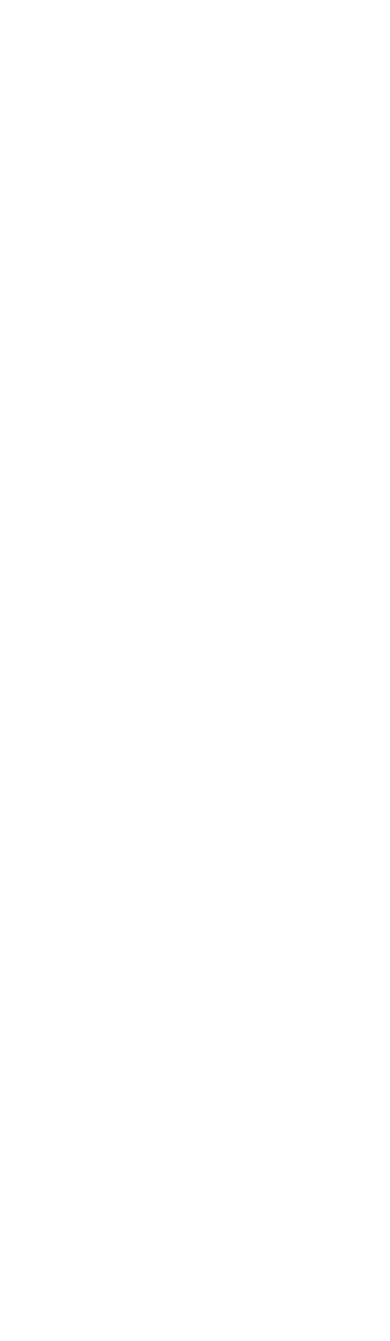
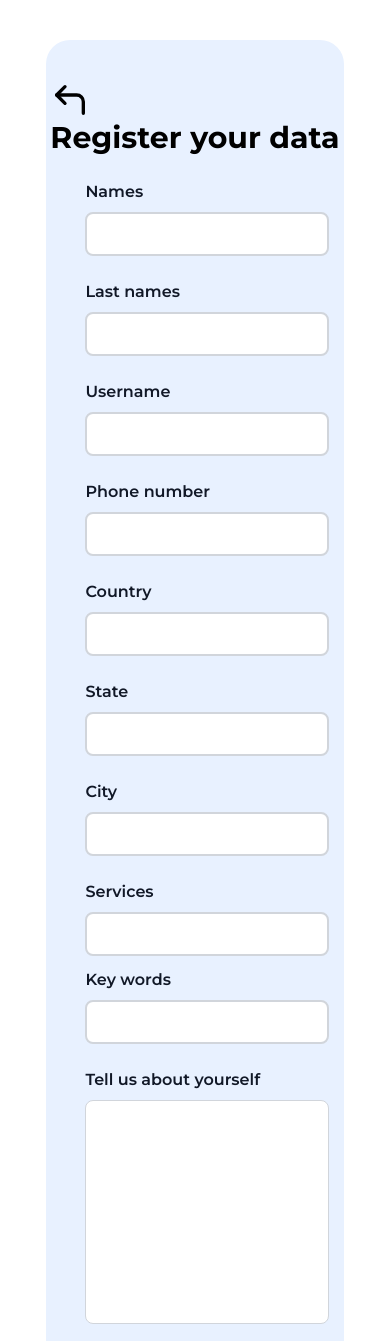
Before and after one commit to Hector-F-Romer0/NexusNet, a React (Vite) app: page /register/provider in a window 390 px wide. Shown: the top 1341 px of the page. Before the commit the page ends 844 px from the top, so only its background shows below. Built offline with nearby package versions, Linux system fonts and the light colour scheme.

Commit message:
Actualizacion de la page RegisterClient y RegisterProvider con validaciones y diseño responsive de TailwindCSS

```diff
--- a/src/components/shared/TextAreaForm.jsx
+++ b/src/components/shared/TextAreaForm.jsx
@@ -11,7 +11,7 @@ const TextAreaForm = ({ label, registerName, placeholder, register, validations,
 			<textarea
 				placeholder={placeholder}
 				{...register(registerName, validations)}
-				className="block p-2.5 w-full text-sm text-gray-900 bg-white rounded-lg border border-gray-300 resize-none focus:ring-blue-500 focus:border-blue-500"
+				className="block p-2.5 h-56 w-full text-sm text-gray-900 bg-white rounded-lg border border-gray-300 resize-none focus:ring-blue-500 focus:border-blue-500"
 			/>
 			{error?.type === "required" && <InputErrorStyle>{error?.message}</InputErrorStyle>}
 			{error?.type === "minLength" && <InputErrorStyle>{error?.message}</InputErrorStyle>}
--- a/src/pages/client/AccountClient.jsx
+++ b/src/pages/client/AccountClient.jsx
@@ -2,7 +2,6 @@ import React from "react";
 import CardAccount from "../../components/shared/CardAccount";
 import Footer from "../../components/shared/Footer";
 import SideBar from "../../components/shared/SideBar";
-import { Layout, MainContentLayout, NavBarLayout } from "../../styled-components/index/Layout";
 
 const AccountClient = () => {
 	return (
--- a/src/pages/client/ClientRegister.jsx
+++ b/src/pages/client/ClientRegister.jsx
@@ -11,16 +11,17 @@ const ClientRegister = () => {
 		formState: { errors },
 	} = useForm();
 
-	const onSubmit = (data) => {
+	const onSubmit = () => {
 		console.log("HolaMundo");
 	};
 
 	return (
-		<div className="bg-white flex justify-center items-center h-screen flex-wrap">
-			<div className="bg-card w-11/12 lg:w-3/4 h-fit flex flex-col px-1 py-10 gap-3 rounded-3xl lg:px-10 md:my-0 md:px-6 overflow-y-visible">
+		<div className="bg-white flex justify-center items-center flex-wrap h-screen">
+			<div className="flex w-11/12 justify-center items-center py-10">
+				<div className="bg-card lg:w-3/4 flex flex-col px-1 py-10 gap-3 rounded-3xl lg:px-10 md:my-0 md:px-6 overflow-y-visible">
 					<div>
 						<FiCornerUpLeft size={40} className="flex"></FiCornerUpLeft>
-					<h1 className="text-center text-2xl md:text-4xl lg:text-6xl font-bold text-[##010334]">
+						<h1 className="text-center text-2xl sm:text-4xl md:text-5xl lg:text-6xl font-bold text-[##010334]">
 							Register your data
 						</h1>
 					</div>
@@ -28,172 +29,166 @@ const ClientRegister = () => {
 						<form onSubmit={handleSubmit(onSubmit)} className=" w-11/12">
 							<div className="flex justify-around flex-col sm:flex-row sm:gap-8">
 								<FormInput
-								label="Case title"
+									label="Names"
 									type="text"
-								registerName="caseTitle"
-								placeholder="Problem with css"
+									registerName="names"
 									register={register}
 									validations={{
 										required: {
 											value: true,
-										message: "Case title is required.",
+											message: "Names is required.",
 										},
 										minLength: {
 											value: 3,
-										message: "Case title must be between 3 and 30 characters.",
+											message: "Names must be between 3 and 30 characters.",
 										},
 										maxLength: {
 											value: 30,
-										message: "Case title must be between 3 and 30 characters.",
+											message: "Names must be between 3 and 30 characters.",
 										},
 									}}
-								error={errors.caseTitle}
+									error={errors.names}
 								/>
 								<FormInput
-								label="Case title"
+									label="Last names"
 									type="text"
-								registerName="caseTitle"
-								placeholder="Problem with css"
+									registerName="lastnames"
 									register={register}
 									validations={{
 										required: {
 											value: true,
-										message: "Case title is required.",
+											message: "Last names is required.",
 										},
 										minLength: {
 											value: 3,
-										message: "Case title must be between 3 and 30 characters.",
+											message: "Last names must be between 3 and 30 characters.",
 										},
 										maxLength: {
 											value: 30,
-										message: "Case title must be between 3 and 30 characters.",
+											message: "Last names must be between 3 and 30 characters.",
 										},
 									}}
-								error={errors.caseTitle}
+									error={errors.lastnames}
 								/>
 							</div>
 							<FormInput
-							label="Case title"
+								label="Username"
 								type="text"
-							registerName="caseTitle"
-							placeholder="Problem with css"
+								registerName="username"
 								register={register}
 								validations={{
 									required: {
 										value: true,
-									message: "Case title is required.",
+										message: "Username is required.",
 									},
 									minLength: {
 										value: 3,
-									message: "Case title must be between 3 and 30 characters.",
+										message: "Username must be between 3 and 30 characters.",
 									},
 									maxLength: {
 										value: 30,
-									message: "Case title must be between 3 and 30 characters.",
+										message: "Username must be between 3 and 30 characters.",
 									},
 								}}
-							error={errors.caseTitle}
+								error={errors.username}
 							/>
 							<div className="flex justify-around flex-col sm:flex-row sm:gap-8">
 								<FormInput
-								label="Case title"
-								type="text"
-								registerName="caseTitle"
-								placeholder="Problem with css"
+									label="Phone number"
+									type="number"
+									registerName="phonenumber"
 									register={register}
 									validations={{
 										required: {
 											value: true,
-										message: "Case title is required.",
+											message: "Phone number is required.",
 										},
 										minLength: {
-										value: 3,
-										message: "Case title must be between 3 and 30 characters.",
+											value: 7,
+											message: "Phone number must be between 3 and 30 characters.",
 										},
 										maxLength: {
-										value: 30,
-										message: "Case title must be between 3 and 30 characters.",
+											value: 10,
+											message: "Phone number must be between 3 and 30 characters.",
 										},
 									}}
-								error={errors.caseTitle}
+									error={errors.phonenumber}
 								/>
 								<FormInput
-								label="Case title"
+									label="Country"
 									type="text"
-								registerName="caseTitle"
-								placeholder="Problem with css"
+									registerName="country"
 									register={register}
 									validations={{
 										required: {
 											value: true,
-										message: "Case title is required.",
+											message: "Country is required.",
 										},
 										minLength: {
 											value: 3,
-										message: "Case title must be between 3 and 30 characters.",
+											message: "Country must be between 3 and 30 characters.",
 										},
 										maxLength: {
 											value: 30,
-										message: "Case title must be between 3 and 30 characters.",
+											message: "Country must be between 3 and 30 characters.",
 										},
 									}}
-								error={errors.caseTitle}
+									error={errors.country}
 								/>
 							</div>
 							<div className="flex justify-around flex-col sm:flex-row sm:gap-8">
 								<FormInput
-								label="Case title"
+									label="State"
 									type="text"
-								registerName="caseTitle"
-								placeholder="Problem with css"
+									registerName="state"
 									register={register}
 									validations={{
 										required: {
 											value: true,
-										message: "Case title is required.",
+											message: "State is required.",
 										},
 										minLength: {
 											value: 3,
-										message: "Case title must be between 3 and 30 characters.",
+											message: "State must be between 3 and 30 characters.",
 										},
 										maxLength: {
 											value: 30,
-										message: "Case title must be between 3 and 30 characters.",
+											message: "State must be between 3 and 30 characters.",
 										},
 									}}
-								error={errors.caseTitle}
+									error={errors.state}
 								/>
 								<FormInput
-								label="Case title"
+									label="City"
 									type="text"
-								registerName="caseTitle"
-								placeholder="Problem with css"
+									registerName="city"
 									register={register}
 									validations={{
 										required: {
 											value: true,
-										message: "Case title is required.",
+											message: "City is required.",
 										},
 										minLength: {
 											value: 3,
-										message: "Case title must be between 3 and 30 characters.",
+											message: "City must be between 3 and 30 characters.",
 										},
 										maxLength: {
 											value: 30,
-										message: "Case title must be between 3 and 30 characters.",
+											message: "City must be between 3 and 30 characters.",
 										},
 									}}
-								error={errors.caseTitle}
+									error={errors.city}
 								/>
 							</div>
 							<div className="flex justify-center mt-3">
 								<button
 									type="submit"
-								className="text-white bg-blue-500 hover:bg-blue-700 focus:ring-4 focus:ring-blue-300 font-bold rounded-lg text-sm px-5 py-2.5">
-								Upload your case
+									className="text-white bg-blue-500 hover:bg-blue-700 focus:ring-4 focus:ring-blue-300 font-bold rounded-lg text-base px-5 py-2.5 w-60">
+									Register
 								</button>
 							</div>
 						</form>
+					</div>
 				</div>
 			</div>
 		</div>
--- a/src/pages/provider/ProviderRegister.jsx
+++ b/src/pages/provider/ProviderRegister.jsx
@@ -1,26 +1,260 @@
-import React from "react";
-import { ButtonContainerStyle, ButtonGenericStyle } from "../../styled-components/index/Button.style";
-import { Layout, MainContentLayout } from "../../styled-components/index/Layout";
-import SideBar from "../../components/shared/SideBar";
-import Footer from "../../components/shared/Footer";
+import React, { useState, useEffect } from "react";
+import { useForm } from "react-hook-form";
+
+import FormInput from "../../components/shared/FormInput";
+import TextAreaForm from "../../components/shared/TextAreaForm";
+import { FiCornerUpLeft } from "react-icons/fi";
 
 const ProviderRegister = () => {
+	const {
+		register,
+		handleSubmit,
+		formState: { errors },
+	} = useForm();
+
+	const onSubmit = () => {
+		console.log("HolaMundo");
+	};
+
 	return (
-		// <Layout>
-		// 	<SideBar />
-		// 	<MainContentLayout>
-		// 		<h1>Register Your data</h1>
-		// 		<ButtonContainerStyle>
-		// 			<ButtonGenericStyle>Sign up with Facebook</ButtonGenericStyle>
-		// 			<ButtonGenericStyle>Sign up with Google</ButtonGenericStyle>
-		// 		</ButtonContainerStyle>
-		// 		<UserRegisterInfo></UserRegisterInfo>
-		// 		<ProviderRegisterInfo></ProviderRegisterInfo>
-		// 		<ButtonGenericStyle>Register</ButtonGenericStyle>
-		// 		<Footer />
-		// 	</MainContentLayout>
-		// </Layout>
-		<></>
+		<div className="bg-white flex justify-center items-center flex-wrap h-screen">
+			<div className="flex w-11/12 justify-center items-center py-10">
+				<div className="bg-card lg:w-3/4 flex flex-col px-1 py-10 gap-3 rounded-3xl lg:px-10 md:my-0 md:px-6 overflow-y-visible">
+					<div>
+						<FiCornerUpLeft size={40} className="flex"></FiCornerUpLeft>
+						<h1 className="text-center text-3xl sm:text-4xl md:text-5xl lg:text-6xl font-bold text-[##010334]">
+							Register your data
+						</h1>
+					</div>
+					<div className="flex items-center justify-center ml-6">
+						<form onSubmit={handleSubmit(onSubmit)} className=" w-11/12">
+							<div className="flex justify-around flex-col sm:flex-row sm:gap-8">
+								<FormInput
+									label="Names"
+									type="text"
+									registerName="names"
+									register={register}
+									validations={{
+										required: {
+											value: true,
+											message: "Names is required.",
+										},
+										minLength: {
+											value: 3,
+											message: "Names must be between 3 and 30 characters.",
+										},
+										maxLength: {
+											value: 30,
+											message: "Names must be between 3 and 30 characters.",
+										},
+									}}
+									error={errors.names}
+								/>
+								<FormInput
+									label="Last names"
+									type="text"
+									registerName="lastnames"
+									register={register}
+									validations={{
+										required: {
+											value: true,
+											message: "Last names is required.",
+										},
+										minLength: {
+											value: 3,
+											message: "Last names must be between 3 and 30 characters.",
+										},
+										maxLength: {
+											value: 30,
+											message: "Last names must be between 3 and 30 characters.",
+										},
+									}}
+									error={errors.lastnames}
+								/>
+							</div>
+							<FormInput
+								label="Username"
+								type="text"
+								registerName="username"
+								register={register}
+								validations={{
+									required: {
+										value: true,
+										message: "Username is required.",
+									},
+									minLength: {
+										value: 3,
+										message: "Username must be between 3 and 30 characters.",
+									},
+									maxLength: {
+										value: 30,
+										message: "Username must be between 3 and 30 characters.",
+									},
+								}}
+								error={errors.username}
+							/>
+							<div className="flex justify-around flex-col sm:flex-row sm:gap-8">
+								<FormInput
+									label="Phone number"
+									type="number"
+									registerName="phonenumber"
+									register={register}
+									validations={{
+										required: {
+											value: true,
+											message: "Phone number is required.",
+										},
+										minLength: {
+											value: 7,
+											message: "Phone number must be between 3 and 30 characters.",
+										},
+										maxLength: {
+											value: 10,
+											message: "Phone number must be between 3 and 30 characters.",
+										},
+									}}
+									error={errors.phonenumber}
+								/>
+								<FormInput
+									label="Country"
+									type="text"
+									registerName="country"
+									register={register}
+									validations={{
+										required: {
+											value: true,
+											message: "Country is required.",
+										},
+										minLength: {
+											value: 3,
+											message: "Country must be between 3 and 30 characters.",
+										},
+										maxLength: {
+											value: 30,
+											message: "Country must be between 3 and 30 characters.",
+										},
+									}}
+									error={errors.country}
+								/>
+							</div>
+							<div className="flex justify-around flex-col sm:flex-row sm:gap-8">
+								<FormInput
+									label="State"
+									type="text"
+									registerName="state"
+									register={register}
+									validations={{
+										required: {
+											value: true,
+											message: "State is required.",
+										},
+										minLength: {
+											value: 3,
+											message: "State must be between 3 and 30 characters.",
+										},
+										maxLength: {
+											value: 30,
+											message: "State must be between 3 and 30 characters.",
+										},
+									}}
+									error={errors.state}
+								/>
+								<FormInput
+									label="City"
+									type="text"
+									registerName="city"
+									register={register}
+									validations={{
+										required: {
+											value: true,
+											message: "City is required.",
+										},
+										minLength: {
+											value: 3,
+											message: "City must be between 3 and 30 characters.",
+										},
+										maxLength: {
+											value: 30,
+											message: "City must be between 3 and 30 characters.",
+										},
+									}}
+									error={errors.city}
+								/>
+							</div>
+							<FormInput
+								label="Services"
+								type="text"
+								registerName="services"
+								register={register}
+								validations={{
+									required: {
+										value: true,
+										message: "Services is required.",
+									},
+									minLength: {
+										value: 3,
+										message: "Services must be between 3 and 30 characters.",
+									},
+									maxLength: {
+										value: 30,
+										message: "Services must be between 3 and 30 characters.",
+									},
+								}}
+								error={errors.services}
+							/>
+							<FormInput
+								label="Key words"
+								type="text"
+								registerName="keywords"
+								register={register}
+								validations={{
+									required: {
+										value: true,
+										message: "Key words is required.",
+									},
+									minLength: {
+										value: 3,
+										message: "Key words must be between 3 and 30 characters.",
+									},
+									maxLength: {
+										value: 30,
+										message: "Key words must be between 3 and 30 characters.",
+									},
+								}}
+								error={errors.keywords}
+							/>
+							<TextAreaForm
+								label="Tell us about yourself"
+								registerName="tellus"
+								register={register}
+								validations={{
+									required: {
+										value: true,
+										message: "Tell us about yourself is required.",
+									},
+									minLength: {
+										value: 3,
+										message: "Tell us about yourself must be between 3 and 30 characters.",
+									},
+									maxLength: {
+										value: 500,
+										message: "Tell us about yourself must be between 3 and 500 characters.",
+									},
+								}}
+								error={errors.tellus}
+							/>
+							<div className="flex justify-center mt-3">
+								<button
+									type="submit"
+									className="text-white bg-blue-500 hover:bg-blue-700 focus:ring-4 focus:ring-blue-300 font-bold rounded-lg text-base px-5 py-2.5 w-60">
+									Register
+								</button>
+							</div>
+						</form>
+					</div>
+				</div>
+			</div>
+		</div>
 	);
 };
 
```
Also changed, not shown: src/components/shared/CardAccount.jsx (+0 -12 lines), src/pages/provider/AccountProvider.jsx (+6 -8 lines). Lines whose indentation alone changed are shown as unchanged.
